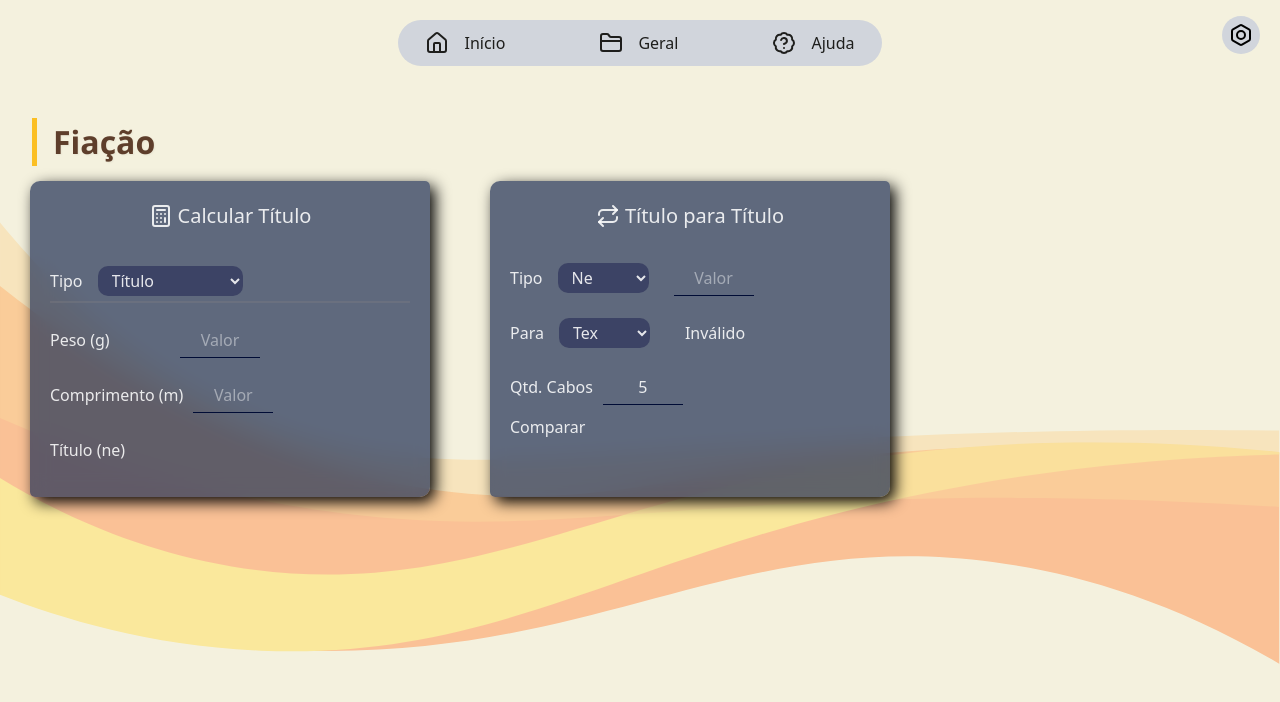
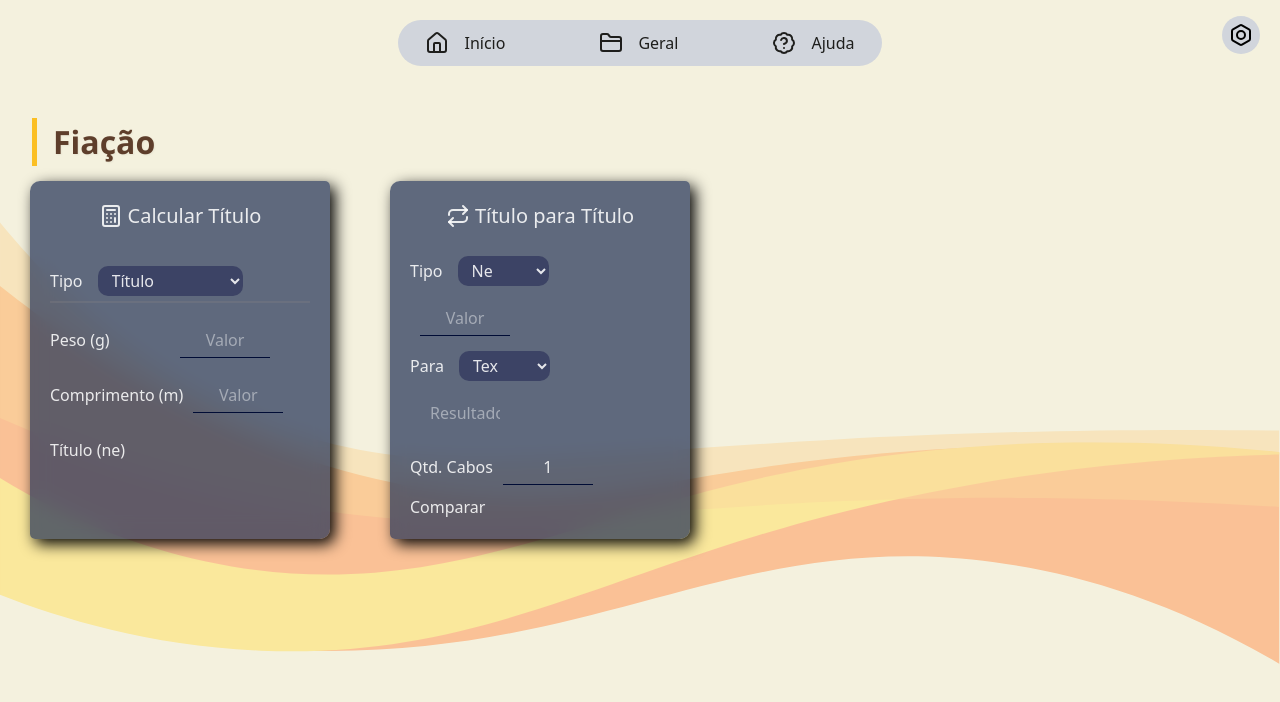
Before and after one commit to Striker9090/CalculosTextil, a React (Vite) app: page /fiacao in a window 1280 px wide. Shown: the top 702 px of the page. Built offline with nearby package versions, Linux system fonts and the light colour scheme.

Commit message:
Spinning

```diff
--- a/src/features/Fiacao/Titulacao/conversor.tsx
+++ b/src/features/Fiacao/Titulacao/conversor.tsx
@@ -1,5 +1,5 @@
 import { Repeat } from "lucide-react";
-import style from "../calculo.module.css"
+import style from "../calculo.module.css";
 import { useEffect, useState } from "react";
 
 type TipoTitulo = "NE" | "NM" | "TEX" | "DTEX" | "DENIER";
@@ -17,7 +17,7 @@ export default function ConversorTitulo() {
   const [tipoSaida, setTipoSaida] = useState<TipoTitulo>("TEX");
   const [valorEntrada, setValorEntrada] = useState("");
   const [valorSaida, setValorSaida] = useState("");
-  const [qtdCabos, setQtdCabos] = useState(5);
+  const [qtdCabos, setQtdCabos] = useState(1);
   const [tabelaValores, setTabelaValores] = useState<string[][]>([]);
   const [mostrarTabela, setMostrarTabela] = useState(false);
 
@@ -28,6 +28,11 @@ export default function ConversorTitulo() {
   const calcular = () => {
     const raw = valorEntrada.replace(",", ".");
     const valor = parseFloat(raw);
+    if (!valorEntrada.trim()) {
+      setValorSaida("");
+      setTabelaValores([]);
+      return;
+    }
     if (isNaN(valor) || valor <= 0) {
       setValorSaida("Inválido");
       setTabelaValores([]);
@@ -77,7 +82,7 @@ export default function ConversorTitulo() {
         </div>
 
         <div className={style.blocoCtitulo}>
-          <label>Tipo</label>
+          <label htmlFor="tipo">Tipo</label>
           <select
             value={tipoEntrada}
             onChange={(e) => setTipoEntrada(e.target.value as TipoTitulo)}
@@ -89,6 +94,7 @@ export default function ConversorTitulo() {
             <option value="DENIER">Denier</option>
           </select>
           <input
+            id="tipo"
             className={style.input}
             placeholder="Valor"
             value={valorEntrada}
@@ -97,7 +103,7 @@ export default function ConversorTitulo() {
         </div>
 
         <div className={style.blocoCtitulo}>
-          <label>Para</label>
+          <label htmlFor="para">Para</label>
           <select
             value={tipoSaida}
             onChange={(e) => setTipoSaida(e.target.value as TipoTitulo)}
@@ -108,12 +114,19 @@ export default function ConversorTitulo() {
             <option value="DTEX">Dtex</option>
             <option value="DENIER">Denier</option>
           </select>
-          <input className={style.input} value={valorSaida} disabled placeholder="Resultado" />
+          <input
+            id="para"
+            className={style.input}
+            value={valorSaida}
+            disabled
+            placeholder="Resultado"
+          />
         </div>
 
         <div className="campo">
-          <label>Qtd. Cabos</label>
+          <label htmlFor="qtd_cabos">Qtd. Cabos</label>
           <input
+            id="qtd_cabos"
             className={style.input}
             type="number"
             value={qtdCabos}
--- a/src/features/Fiacao/calculo.module.css
+++ b/src/features/Fiacao/calculo.module.css
@@ -16,7 +16,7 @@
     margin: 15px 30px;
     border-radius: 10px 5px;
     min-width: 285px;
-    max-width: 400px;
+    max-width: 300px;
     gap: 10px;
     box-shadow: 5px 5px 15px 0px rgb(0, 0, 0)  ;
 }
@@ -60,7 +60,7 @@
     border-bottom: 1px solid rgb(0, 12, 53);
     padding: 5px 10px;
     margin: 10px 10px;
-    width: 80px;
+    width: 90px;
 }
 
 .input:focus, .input:active{
```
